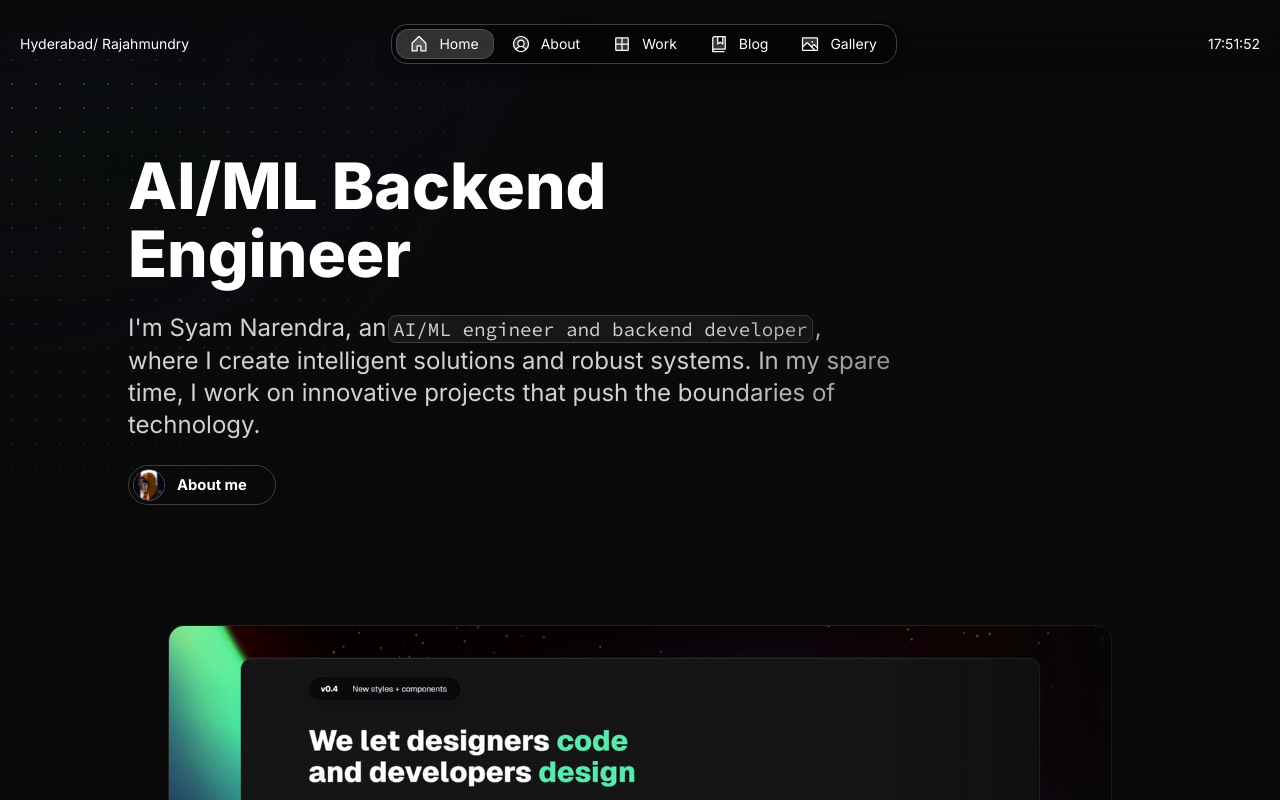
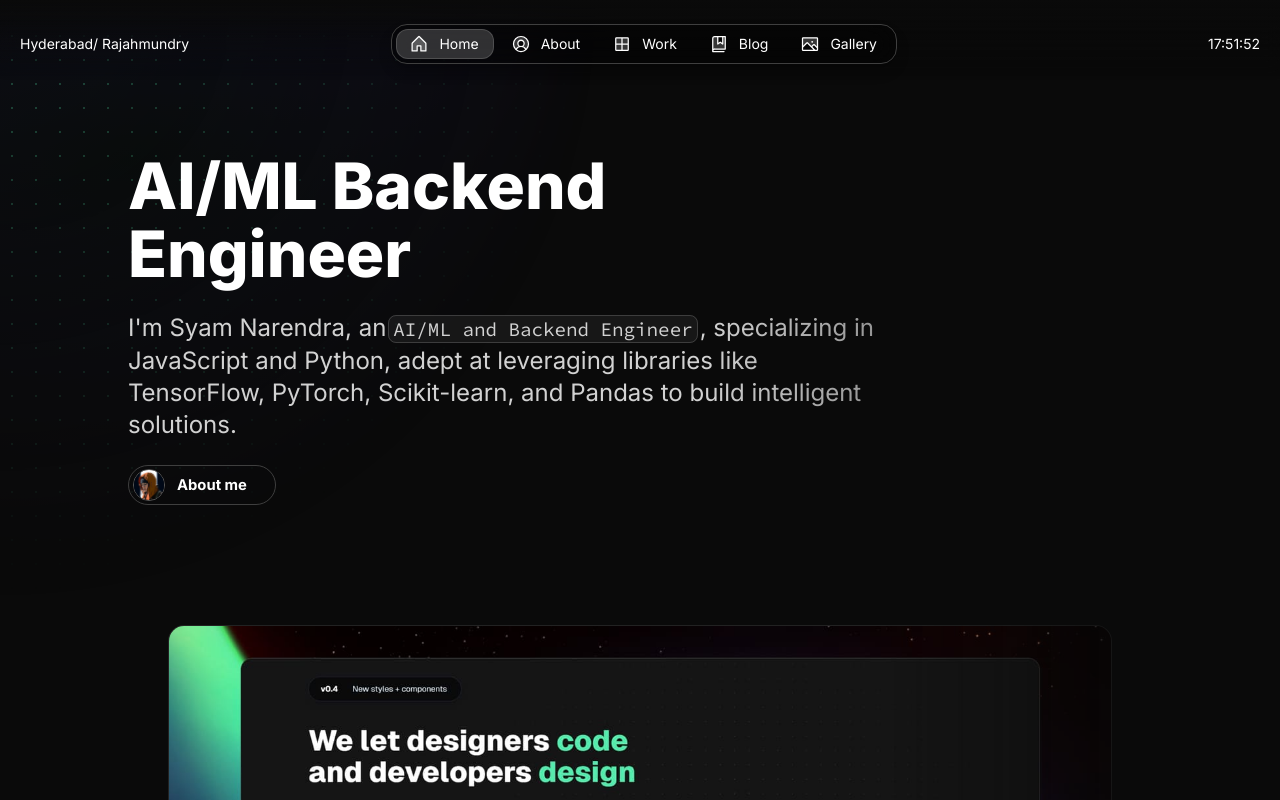
Before and after one commit to Syam-Narendra/my-portfolio, a Next.js app: page /en in a window 1280 px wide. Shown: the top 800 px of the page. Built offline with nearby package versions, Linux system fonts and the light colour scheme.

Commit message:
Update content.js

```diff
--- a/src/app/resources/content.js
+++ b/src/app/resources/content.js
@@ -56,9 +56,7 @@ const home = {
   subline: (
     <>
       I'm Syam Narendra, an
-      <InlineCode>AI/ML engineer and backend developer</InlineCode>, where I
-      create intelligent solutions and robust systems. In my spare time, I work
-      on innovative projects that push the boundaries of technology.
+      <InlineCode>AI/ML and Backend Engineer</InlineCode>, specializing in JavaScript and Python, adept at leveraging libraries like TensorFlow, PyTorch, Scikit-learn, and Pandas to build intelligent solutions.
     </>
   ),
 };
```
